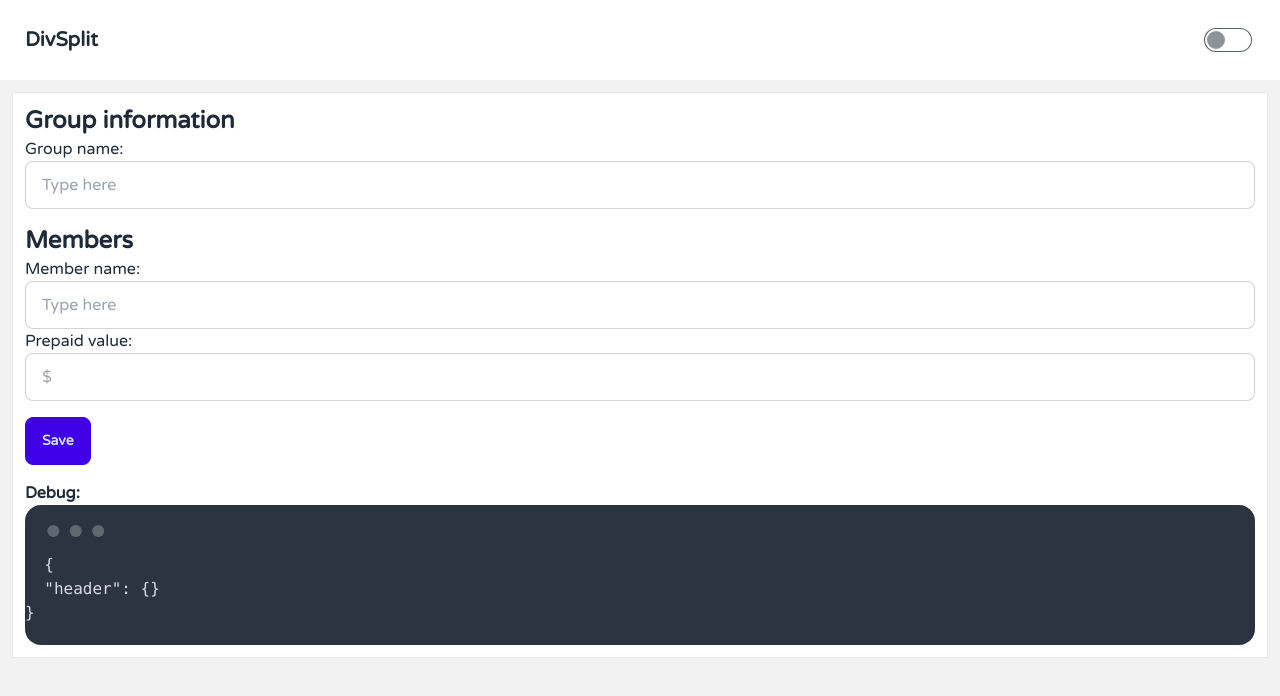
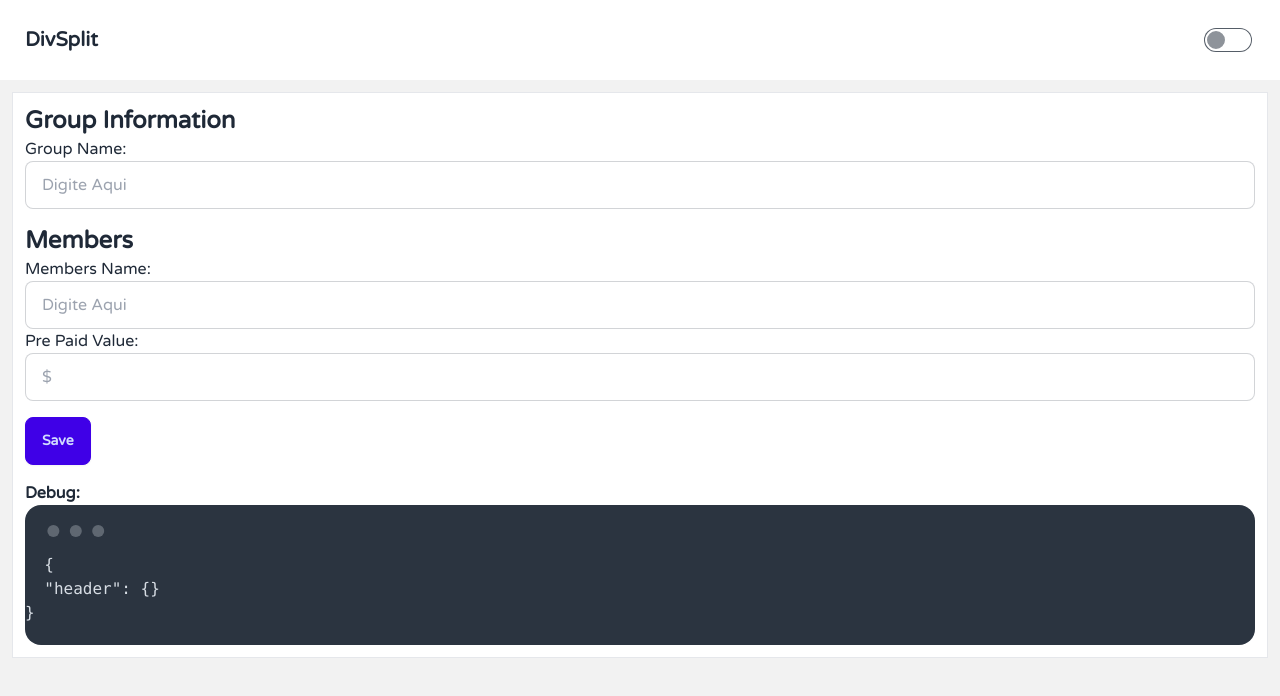
Before and after one commit to cvscarlos/divsplit, a React (Vite) app in the folder frontend/: page /group/1 in a window 1280 px wide. Shown: the top 696 px of the page. Built offline with nearby package versions, Linux system fonts and the light colour scheme.

Commit message:
i18n:translated text added into group page

```diff
--- a/frontend/src/components/Header/index.jsx
+++ b/frontend/src/components/Header/index.jsx
@@ -1,5 +1,6 @@
 import { useContext } from 'react';
 import { ThemeContext } from '../../context/ThemeContext';
+import { Link } from 'react-router-dom';
 
 function Header() {
 	const { theme, toggleTheme } = useContext(ThemeContext);
@@ -8,9 +9,9 @@ function Header() {
 		<header>
 			<div className="navbar bg-base-100 transition duration-300 ease-in-out">
 				<div className="flex-1">
-					<a href="/" className="btn btn-ghost text-xl">
+					<Link to="/" className="btn btn-ghost text-xl">
 						DivSplit
-					</a>
+					</Link>
 				</div>
 				<div className="flex-none">
 					<div className="flex justify-end p-5">
--- a/frontend/src/locales/en.json
+++ b/frontend/src/locales/en.json
@@ -8,6 +8,7 @@
 	"create-text": " + Create a Group",
 	"GroupInformation":"Group Information",
 	"GroupName":"Group Name",
+	"TypeHere":"Digite Aqui",
 	"Members":"Members",
 	"MembersName":"Members Name",
 	"PrepaidValue":"Pre Paid Value",
--- a/frontend/src/locales/pt.json
+++ b/frontend/src/locales/pt.json
@@ -8,6 +8,7 @@
 	"create-text": "+ Criar Grupo",
 	"GroupInformation":"Informações do grupo",
 	"GroupName":"Nome do Grupo",
+	"TypeHere":"Digite Aqui",
 	"Members":"Membros",
 	"MembersName":"Nome dos Membros",
 	"PrepaidValue":"Valor Pré-Pago",
--- a/frontend/src/pages/GroupPage.jsx
+++ b/frontend/src/pages/GroupPage.jsx
@@ -1,11 +1,12 @@
 import { useContext, useEffect, useState } from 'react';
-
+import { useTranslation } from 'react-i18next';
 import { GroupContext } from '../context/GroupContext';
 import Header from '../components/Header';
 
 export function GroupPage() {
 	const [group, updateGroup] = useContext(GroupContext);
 	const [formFields, setFormFields] = useState({ name: 'loading...' });
+	const { t } = useTranslation();
 
 	useEffect(() => {
 		setFormFields({ name: group.header?.name || '' });
@@ -29,13 +30,13 @@ export function GroupPage() {
 
 				<form onSubmit={handleHeaderSubmit}>
 					<div className="">
-						<h3>Group information</h3>
+						<h3>{t('GroupInformation')}</h3>
 						<div className="mb-4">
 							<label className="form-control ">
-								Group name:
+								{t('GroupName')}:
 								<input
 									type="text"
-									placeholder="Type here"
+									placeholder={t('TypeHere')}
 									className="input input-bordered"
 									value={formFields.name}
 									name="name"
@@ -46,13 +47,13 @@ export function GroupPage() {
 					</div>
 
 					<div className="">
-						<h3>Members</h3>
+						<h3>{t('Members')}</h3>
 						<div className="mb-4">
 							<label className="form-control ">
-								Member name:
+								{t('MembersName')}:
 								<input
 									type="text"
-									placeholder="Type here"
+									placeholder={t('TypeHere')}
 									className="input input-bordered"
 									value={formFields.memberName}
 									name="memberName"
@@ -60,7 +61,7 @@ export function GroupPage() {
 								/>
 							</label>
 							<label className="form-control ">
-								Prepaid value:
+								{t('PrepaidValue')}:
 								<input
 									type="number"
 									placeholder="$"
@@ -76,7 +77,7 @@ export function GroupPage() {
 					<div className="">
 						<div className="mb-4">
 							<button type="submit" className="btn btn-active btn-primary">
-								Save
+								{t('Save')}
 							</button>
 						</div>
 					</div>
```
